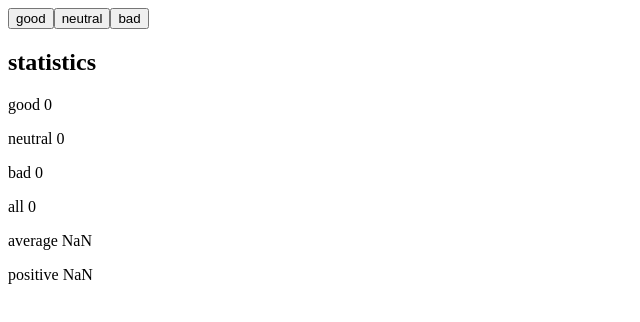
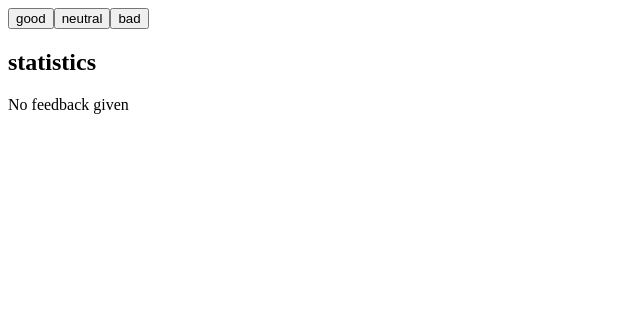
Before and after one commit to half-assed/FullStackWithCorrectIgnore, a React (Create React App) app in the folder Part1/unicafe/: page / in a window 1280 px wide. Shown: the top 322 px of the page, without its empty margins (0-640 px from the left). Built offline with nearby package versions, Linux system fonts and the light colour scheme.

Commit message:
1.8 Unicafe

```diff
--- a/Part1/unicafe/src/index.js
+++ b/Part1/unicafe/src/index.js
@@ -7,18 +7,28 @@ const App = () => {
   const [neutral, setNeutral] = useState(0)
   const [bad, setBad] = useState(0)
 
+  const Statistics = ({g,n,b}) => {
+    if (g == 0 && n == 0 && b == 0)
+      return <p>No feedback given</p>
+    return (
+      <div>
+        <p>good {g}</p>
+        <p>neutral {n}</p>
+        <p>bad {b}</p>
+        <p>all {g + b + n}</p>
+        <p>average {(g - n)/(g+b)}</p>
+        <p>positive {g/(g+n+b)}</p>
+      </div>
+    )
+  }
+
   return (
     <div>
       <button onClick={() => setGood(good + 1)}>good</button>
       <button onClick={() => setNeutral(neutral + 1)}>neutral</button>
       <button onClick={() => setBad(bad + 1)}>bad</button>
       <h2>statistics</h2>
-      <p>good {good}</p>
-      <p>neutral {neutral}</p>
-      <p>bad {bad}</p>
-      <p>all {good + bad + neutral}</p>
-      <p>average {(good - neutral)/(good+bad)}</p>
-      <p>positive {good/(good+neutral+bad)}</p>
+      <Statistics g={good} n={neutral} b={bad} />
     </div>
   )
 }
```
